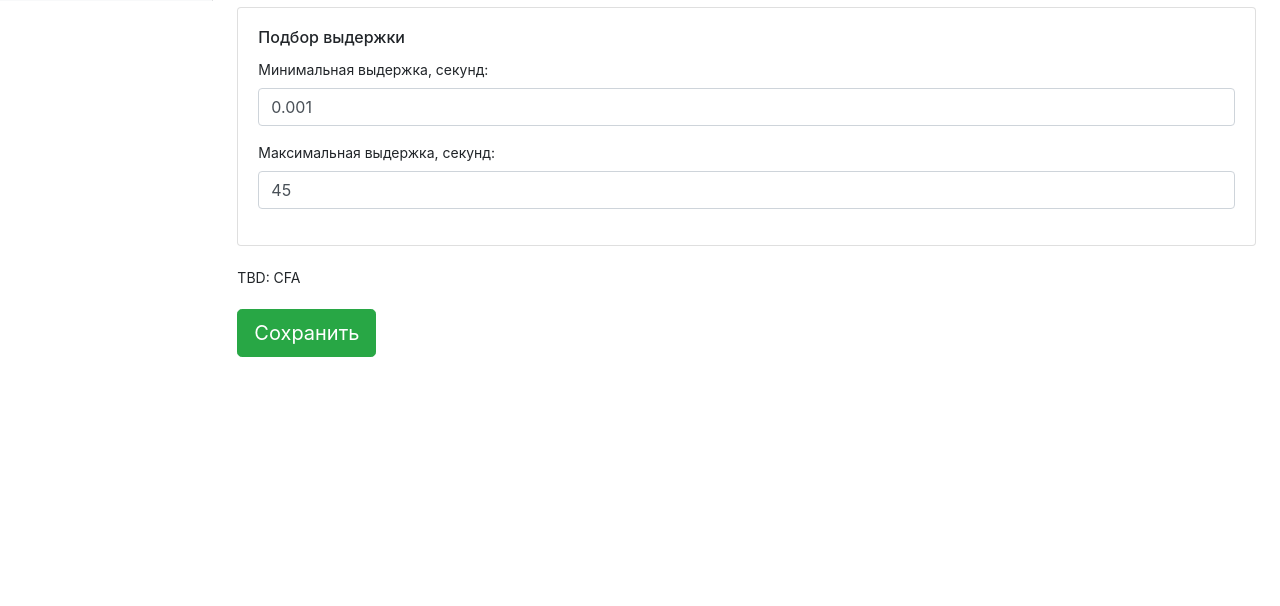
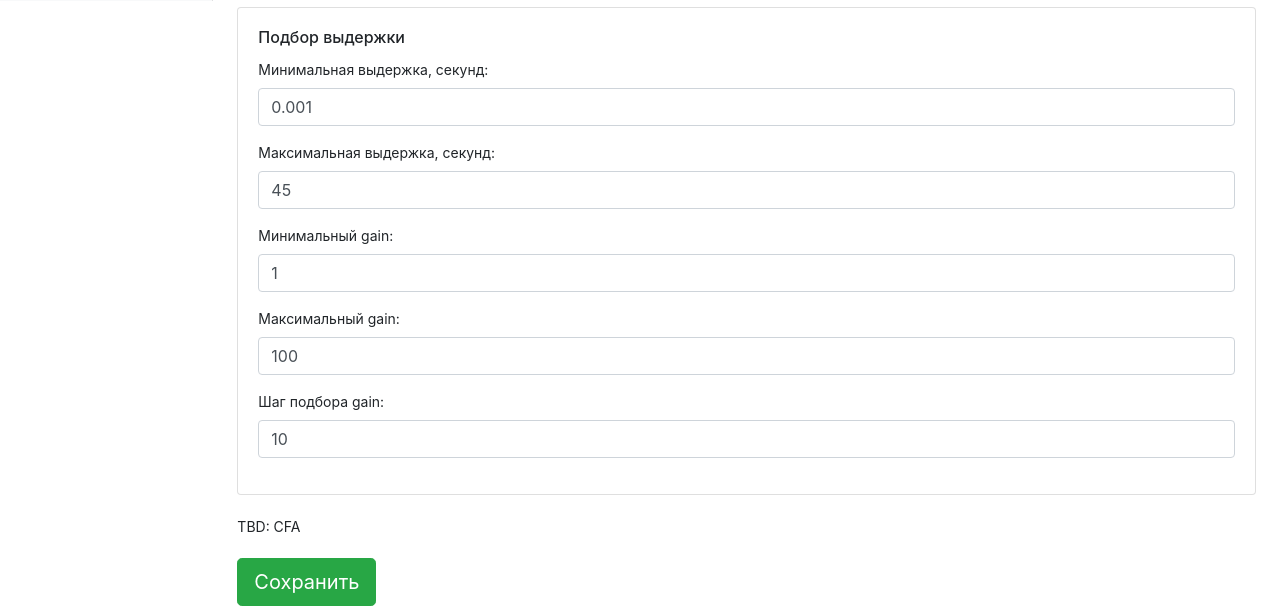
Before and after one commit to oleg-milantiev/allsky.py, a PHP site: page /settings.php in a window 1280 px wide, after a click on "Камера". Shown: the part 799-1405 px from the top of the page. Before the commit the page ends 1156 px from the top, so only its background shows below. Run offline with PHP 8.4, Linux system fonts and the light colour scheme; a user stored in the database is signed in; data comes from the database, SQL or seed files in the repository; data that the repository does not hold is empty; some libraries are stand-ins or nearby versions.

Commit message:
Настройки / Камера / min|max|step for gain

```diff
--- a/var-www-html/include/head.php
+++ b/var-www-html/include/head.php
@@ -133,7 +133,10 @@ if ( ($_SERVER['REQUEST_METHOD'] == 'POST') and isset($_POST['action']) ) {
 				!isset($_POST['avgMax']) or
 				!isset($_POST['center']) or
 				!isset($_POST['expMin']) or
-				!isset($_POST['expMax'])
+				!isset($_POST['expMax']) or
+				!isset($_POST['gainMin']) or
+				!isset($_POST['gainMax']) or
+				!isset($_POST['gainStep'])
 			) {
 				die('Страница недоступна');
 			}
@@ -150,6 +153,9 @@ if ( ($_SERVER['REQUEST_METHOD'] == 'POST') and isset($_POST['action']) ) {
 					'center' => (int) $_POST['center'],
 					'expMin' => (float) $_POST['expMin'],
 					'expMax' => (int) $_POST['expMax'],
+					'gainMin' => (int) $_POST['gainMin'],
+					'gainMax' => (int) $_POST['gainMax'],
+					'gainStep' => (int) $_POST['gainStep'],
 				]),
 			]);
 			header('Location: /settings.php?tab=ccd&time='. time());
--- a/var-www-html/settings.php
+++ b/var-www-html/settings.php
@@ -195,6 +195,18 @@ $tab = $_GET['tab'] ?? 'users';
                     <div class="form-group">
                         <label>Максимальная выдержка, секунд:</label>
                         <input class="form-control" type="text" name="expMax" value="<?php echo $config['ccd']['expMax'] ?? '45'; ?>">
+                    </div>
+                    <div class="form-group">
+                        <label>Минимальный gain:</label>
+                        <input class="form-control" type="number" min="1" max="100" name="gainMin" value="<?php echo $config['ccd']['gainMin'] ?? '1'; ?>">
+                    </div>
+                    <div class="form-group">
+                        <label>Максимальный gain:</label>
+                        <input class="form-control" type="number" min="1" max="100" name="gainMax" value="<?php echo $config['ccd']['gainMax'] ?? '100'; ?>">
+                    </div>
+                    <div class="form-group">
+                        <label>Шаг подбора gain:</label>
+                        <input class="form-control" type="number" min="1" max="100" name="gainStep" value="<?php echo $config['ccd']['gainStep'] ?? '10'; ?>">
                     </div>
                 </div>
             </div>
```
